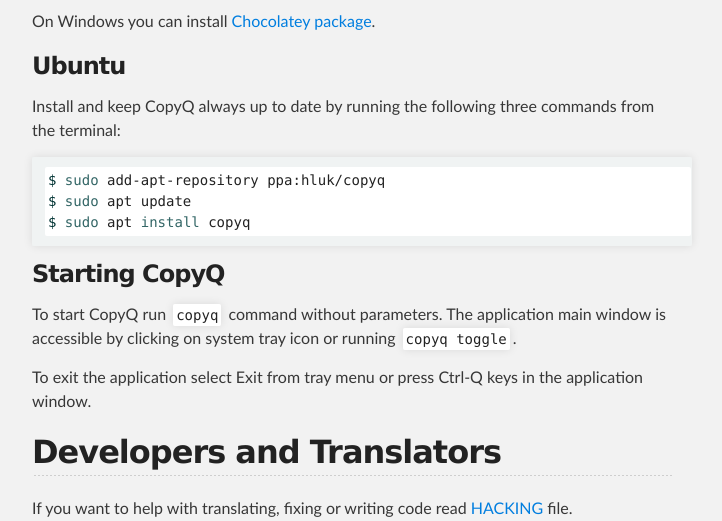
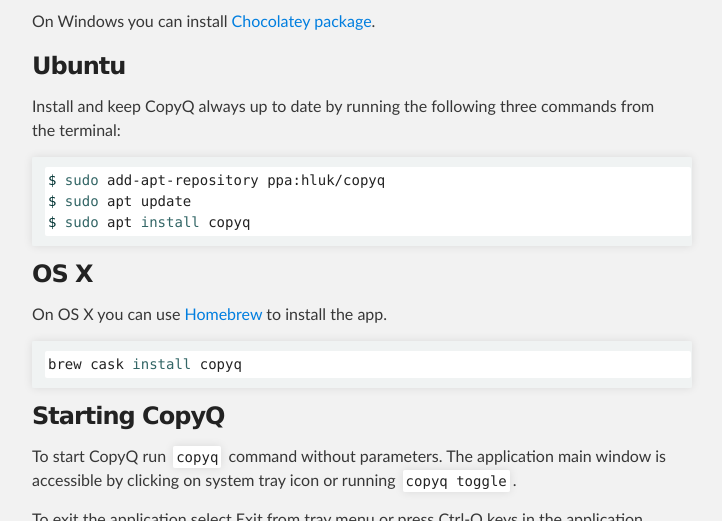
Before and after one commit to hluk/CopyQ, a Jekyll site: the page built from index.md, in a window 1280 px wide and 900 px high, scrolled down 3589 px, cut to the strip 0-521 px from the top of the window. Shown: the whole strip, without its empty margins (288-1010 px from the left). Built offline with Jekyll 4.4.1, drawn with Linux system fonts in a browser that asks for light colours.

Commit message:
Update from master

````diff
--- a/index.md
+++ b/index.md
@@ -70,6 +70,14 @@
 $ sudo add-apt-repository ppa:hluk/copyq
 $ sudo apt update
 $ sudo apt install copyq
+```
+
+### OS X
+
+On OS X you can use [Homebrew](https://brew.sh/) to install the app.
+
+```bash
+brew cask install copyq
 ```
 
 ### Starting CopyQ
````
Also changed, not shown: README.md.
